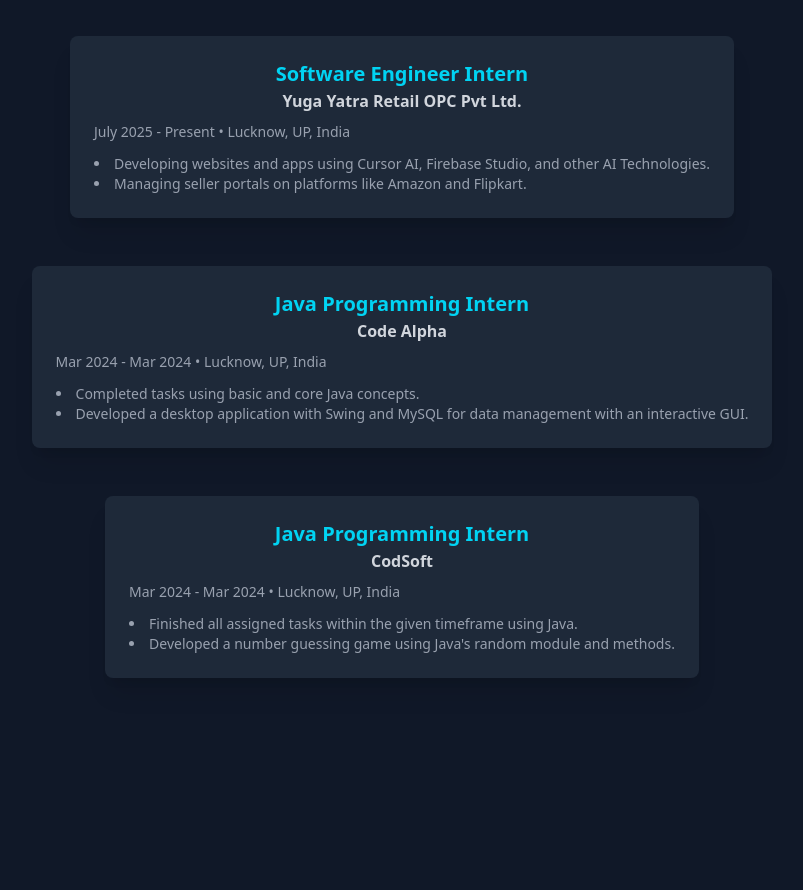
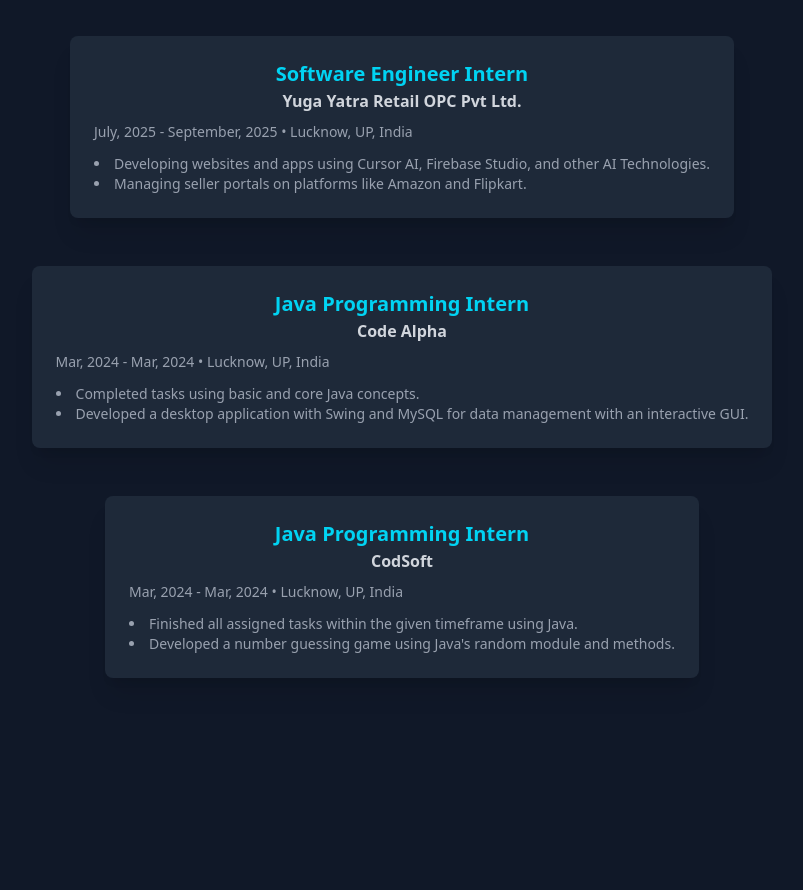
Before and after one commit to Ankit-euphemism/community-portfolio, a React (Vite) app: page / in a window 1280 px wide. Shown: the part 1480-2370 px from the top of the page, without its empty margins (238-1041 px from the left). Built offline with nearby package versions, Linux system fonts and the light colour scheme.

Commit message:
changes duration

```diff
--- a/src/App.jsx
+++ b/src/App.jsx
@@ -33,7 +33,7 @@
       role: "Software Engineer Intern",
       company: "Yuga Yatra Retail OPC Pvt Ltd.",
       location: "Lucknow, UP, India",
-      duration: "July 2025 - Present",
+      duration: "July, 2025 - September, 2025",
       description: [
         "Developing websites and apps using Cursor AI, Firebase Studio, and other AI Technologies.",
         "Managing seller portals on platforms like Amazon and Flipkart.",
@@ -43,7 +43,7 @@
       role: "Java Programming Intern",
       company: "Code Alpha",
       location: "Lucknow, UP, India",
-      duration: "Mar 2024 - Mar 2024",
+      duration: "Mar, 2024 - Mar, 2024",
       description: [
         "Completed tasks using basic and core Java concepts.",
         "Developed a desktop application with Swing and MySQL for data management with an interactive GUI.",
@@ -53,7 +53,7 @@
       role: "Java Programming Intern",
       company: "CodSoft",
       location: "Lucknow, UP, India",
-      duration: "Mar 2024 - Mar 2024",
+      duration: "Mar, 2024 - Mar, 2024",
       description: [
         "Finished all assigned tasks within the given timeframe using Java.",
         "Developed a number guessing game using Java's random module and methods.",
```
